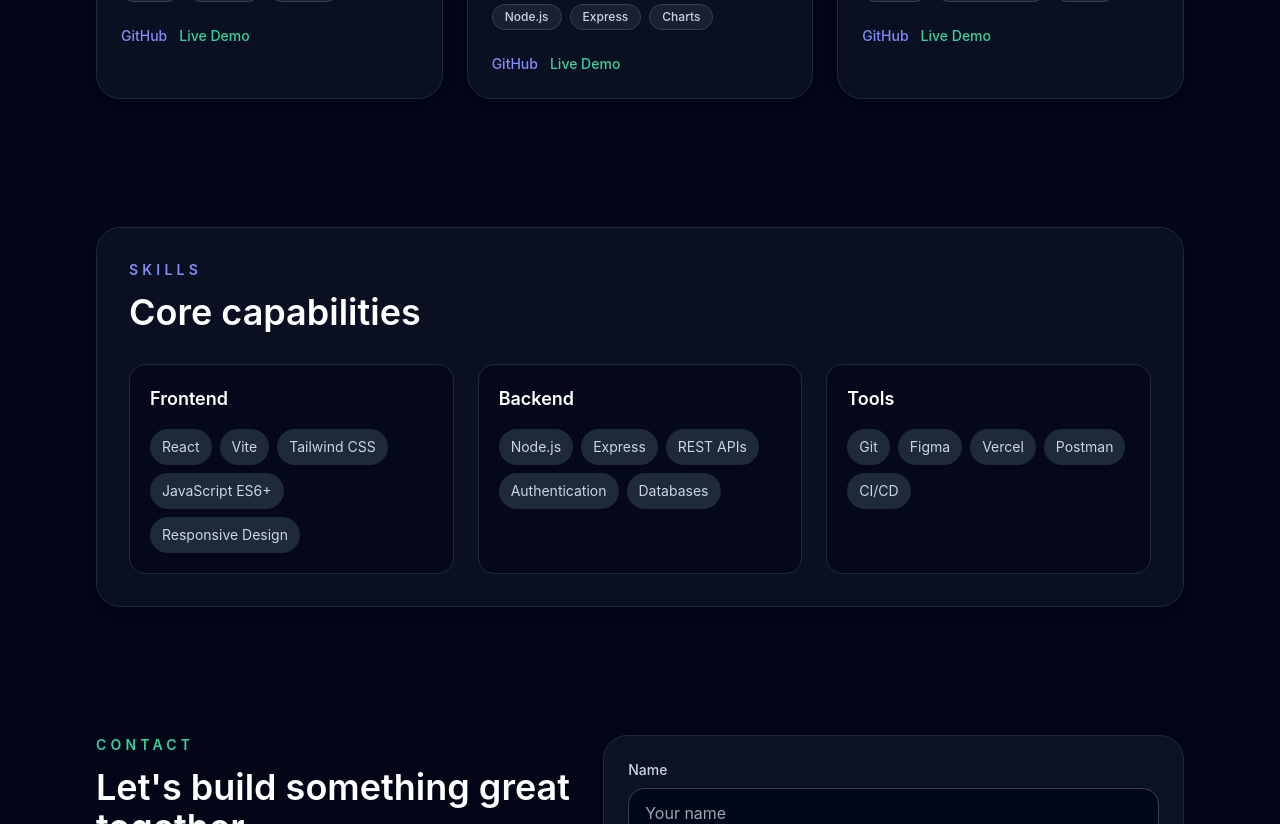
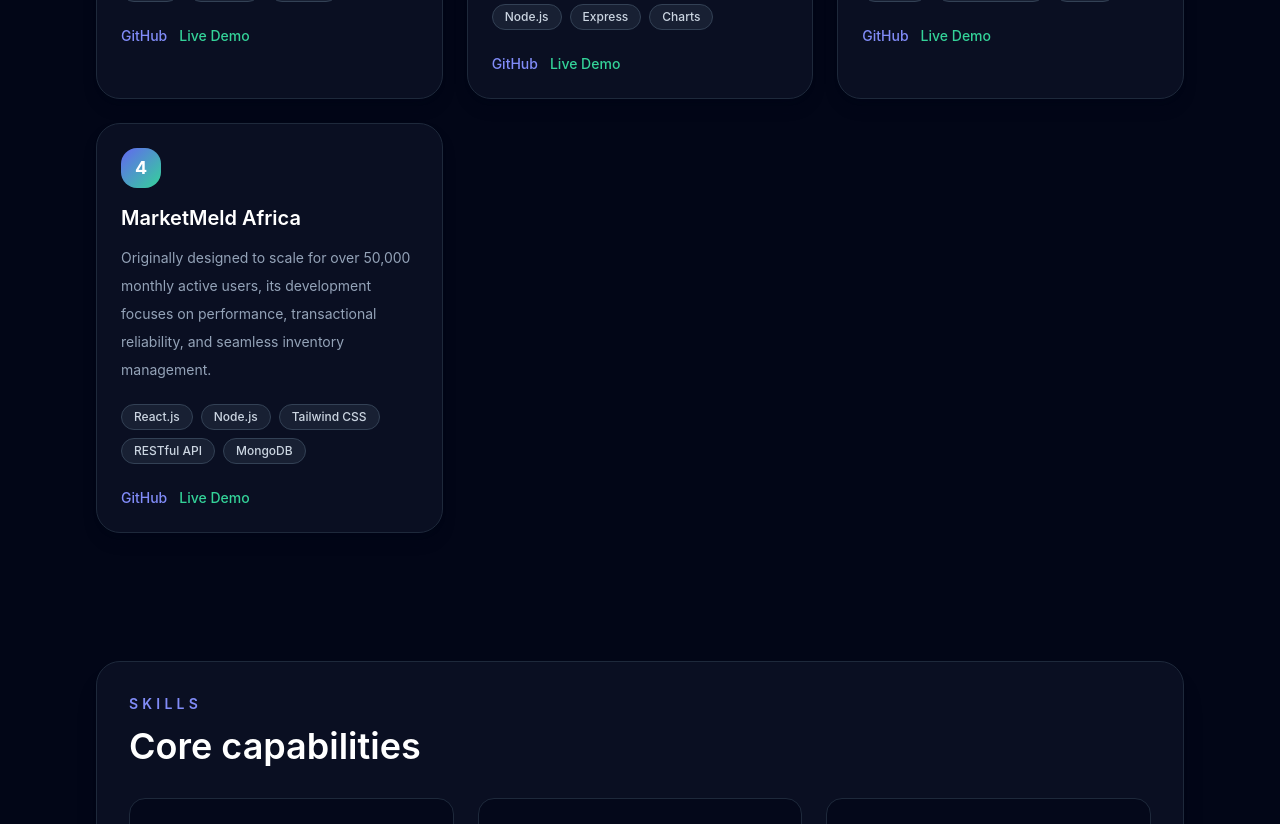
Before and after one commit to miracle-Mi-Code/Portfolio, a React (Vite) app: page / in a window 1280 px wide. Shown: the part 1360-2184 px from the top of the page. Built offline with nearby package versions, Linux system fonts and the light colour scheme; the HTML template or start-up script is replaced by a standard one.

Commit message:
profile image added

```diff
--- a/src/App.jsx
+++ b/src/App.jsx
@@ -1,4 +1,5 @@
 import { useState } from 'react';
+import miImage from './mi.jpg';
 
 const projects = [
   {
@@ -24,6 +25,14 @@
     tags: ['Next.js', 'Framer Motion', 'Sanity'],
     githubLink: 'https://github.com/miracle-Mi-Code/new-grade/',
     liveLink: 'https://grade-calculator-iota-six.vercel.app/',
+  },
+  {
+    id: 4,
+    title: ' MarketMeld Africa',
+    description: 'Originally designed to scale for over 50,000 monthly active users, its development focuses on performance, transactional reliability, and seamless inventory management.',
+    tags: ['React.js', 'Node.js', 'Tailwind CSS', 'RESTful API', 'MongoDB'],
+    githubLink: 'https://github.com/miracle-Mi-Code/capstone-main/',
+    liveLink: 'https://miracle-market.onrender.com/',
   },
 ];
 
@@ -106,6 +115,11 @@
   const [isMenuOpen, setIsMenuOpen] = useState(false);
   const [isDarkMode, setIsDarkMode] = useState(true);
 
+  const themeText = isDarkMode ? 'text-white' : 'text-slate-900';
+  const themeTextSecondary = isDarkMode ? 'text-slate-400' : 'text-slate-600';
+  const themeTextMuted = isDarkMode ? 'text-slate-300' : 'text-slate-700';
+  const themeInputText = isDarkMode ? 'text-slate-100' : 'text-slate-900';
+
   const handleChange = (event) => {
     const { name, value } = event.target;
     setFormData((prev) => ({ ...prev, [name]: value }));
@@ -176,7 +190,7 @@
             </button>
 
             <a
-              href="https://miracleibrahim.cv/"
+              href="https://ibrahimmiracle.cv/"
               target="_blank"
               rel="noreferrer"
               className={`hidden rounded-full border px-4 py-2 text-sm font-medium transition sm:inline-flex ${isDarkMode ? 'border-indigo-500/40 bg-indigo-500/10 text-indigo-300 hover:bg-indigo-500/20' : 'border-indigo-500/30 bg-indigo-500/10 text-indigo-600 hover:bg-indigo-500/20'}`}
@@ -204,7 +218,7 @@
               <a href="#projects" className={`transition ${isDarkMode ? 'text-slate-300 hover:text-white' : 'text-slate-600 hover:text-slate-900'}`} onClick={() => setIsMenuOpen(false)}>Projects</a>
               <a href="#contact" className={`transition ${isDarkMode ? 'text-slate-300 hover:text-white' : 'text-slate-600 hover:text-slate-900'}`} onClick={() => setIsMenuOpen(false)}>Contact</a>
               <a
-                href="https://miracleibrahim.cv/"
+                href="https://ibrahimmiracle.cv/"
                 target="_blank"
                 rel="noreferrer"
                 className={`inline-flex rounded-full border px-3 py-2 font-medium ${isDarkMode ? 'border-indigo-500/40 bg-indigo-500/10 text-indigo-300' : 'border-indigo-500/30 bg-indigo-500/10 text-indigo-600'}`}
@@ -232,7 +246,7 @@
                 <br />
                 Full-Stack Developer
               </h1>
-              <p className="max-w-2xl text-lg leading-8 text-slate-400">
+              <p className={`max-w-2xl text-lg leading-8 ${themeTextSecondary}`}>
                 I craft high-performance web experiences with a strong focus on design systems, clean architecture, and accessible interfaces.
               </p>
             </div>
@@ -245,7 +259,7 @@
               </a>
               <a
                 href="#contact"
-                className="rounded-full border border-slate-700 px-6 py-3 text-center font-semibold text-slate-200 transition hover:-translate-y-1 hover:border-slate-500"
+                className={`rounded-full border border-slate-700 px-6 py-3 text-center font-semibold transition hover:-translate-y-1 hover:border-slate-500 ${isDarkMode ? 'text-slate-200' : 'text-slate-700'}`}
               >
                 Contact Me
               </a>
@@ -255,7 +269,7 @@
           <div className="flex items-center justify-center rounded-3xl border border-slate-800 bg-slate-900/70 p-4 shadow-2xl shadow-indigo-950/40 backdrop-blur">
             <div className="overflow-hidden rounded-full border border-slate-700 bg-slate-950/80 p-2">
               <img
-                src="./src/mi.jpg"
+                src={miImage}
                 alt="Miracle Ibrahim"
                 className="h-[360px] w-full max-w-[320px] rounded-full object-cover"
               />
@@ -267,9 +281,9 @@
           <div className="grid gap-8 lg:grid-cols-[0.95fr_1.05fr]">
             <div>
               <p className="text-sm font-semibold uppercase tracking-[0.3em] text-indigo-400">About</p>
-              <h2 className="mt-3 text-3xl font-semibold text-white sm:text-4xl">Building thoughtful digital products that feel effortless.</h2>
+              <h2 className={`mt-3 text-3xl font-semibold sm:text-4xl ${themeText}`}>Building thoughtful digital products that feel effortless.</h2>
             </div>
-            <p className="text-lg leading-8 text-slate-400">
+            <p className={`text-lg leading-8 ${themeTextSecondary}`}>
               I’m a developer who combines product thinking with modern frontend engineering. From concept sketches to deployed experiences, I enjoy creating interfaces that are both visually striking and technically robust.
             </p>
           </div>
@@ -279,7 +293,7 @@
           <div className="mb-10 flex items-end justify-between gap-4">
             <div>
               <p className="text-sm font-semibold uppercase tracking-[0.3em] text-emerald-400">Projects</p>
-              <h2 className="mt-3 text-3xl font-semibold text-white sm:text-4xl">Selected work</h2>
+              <h2 className={`mt-3 text-3xl font-semibold sm:text-4xl ${themeText}`}>Selected work</h2>
             </div>
           </div>
           <div className="grid gap-6 md:grid-cols-2 xl:grid-cols-3">
@@ -291,11 +305,11 @@
                 <div className="mb-4 flex h-10 w-10 items-center justify-center rounded-2xl bg-gradient-to-br from-indigo-500 to-emerald-400 text-lg font-bold text-white">
                   {project.id}
                 </div>
-                <h3 className="text-xl font-semibold text-white">{project.title}</h3>
-                <p className="mt-3 text-sm leading-7 text-slate-400">{project.description}</p>
+                <h3 className={`text-xl font-semibold ${themeText}`}>{project.title}</h3>
+                <p className={`mt-3 text-sm leading-7 ${themeTextSecondary}`}>{project.description}</p>
                 <div className="mt-5 flex flex-wrap gap-2">
                   {project.tags.map((tag) => (
-                    <span key={tag} className="rounded-full border border-slate-700 bg-slate-800/70 px-3 py-1 text-xs font-medium text-slate-300">
+                    <span key={tag} className={`rounded-full border border-slate-700 bg-slate-800/70 px-3 py-1 text-xs font-medium ${themeTextMuted}`}>
                       {tag}
                     </span>
                   ))}
@@ -316,14 +330,14 @@
         <section className="mx-auto max-w-6xl px-4 py-16 sm:px-6 lg:px-8">
           <div className="rounded-3xl border border-slate-800 bg-slate-900/60 p-8 shadow-xl shadow-slate-950/20">
             <p className="text-sm font-semibold uppercase tracking-[0.3em] text-indigo-400">Skills</p>
-            <h2 className="mt-3 text-3xl font-semibold text-white sm:text-4xl">Core capabilities</h2>
+            <h2 className={`mt-3 text-3xl font-semibold sm:text-4xl ${themeText}`}>Core capabilities</h2>
             <div className="mt-8 grid gap-6 lg:grid-cols-3">
               {skillGroups.map((group) => (
-                <div key={group.title} className="rounded-2xl border border-slate-800 bg-slate-950/70 p-5">
-                  <h3 className="text-lg font-semibold text-white">{group.title}</h3>
+                <div key={group.title} className={`rounded-2xl border p-5 ${isDarkMode ? 'border-slate-800 bg-slate-950/70' : 'border-slate-200 bg-white/90'}`}>
+                  <h3 className={`text-lg font-semibold ${themeText}`}>{group.title}</h3>
                   <div className="mt-4 flex flex-wrap gap-2">
                     {group.skills.map((skill) => (
-                      <span key={skill} className="rounded-full bg-slate-800 px-3 py-2 text-sm text-slate-300">
+                      <span key={skill} className={`rounded-full px-3 py-2 text-sm ${isDarkMode ? 'bg-slate-800 text-slate-300' : 'bg-slate-100 text-slate-700'}`}>
                         {skill}
                       </span>
                     ))}
@@ -338,8 +352,8 @@
           <div className="grid gap-8 lg:grid-cols-[0.9fr_1.1fr]">
             <div>
               <p className="text-sm font-semibold uppercase tracking-[0.3em] text-emerald-400">Contact</p>
-              <h2 className="mt-3 text-3xl font-semibold text-white sm:text-4xl">Let&apos;s build something great together.</h2>
-              <p className="mt-4 max-w-xl text-lg leading-8 text-slate-400">
+              <h2 className={`mt-3 text-3xl font-semibold sm:text-4xl ${themeText}`}>Let&apos;s build something great together.</h2>
+              <p className={`mt-4 max-w-xl text-lg leading-8 ${themeTextSecondary}`}>
                 Have a project idea or a role you think I’d be a fit for? Send a note and I’ll get back to you soon.
               </p>
             </div>
@@ -347,37 +361,37 @@
             <form onSubmit={handleSubmit} className="rounded-3xl border border-slate-800 bg-slate-900/70 p-6 shadow-2xl shadow-slate-950/30">
               <div className="space-y-4">
                 <div>
-                  <label className="mb-2 block text-sm font-medium text-slate-300" htmlFor="name">Name</label>
+                  <label className={`mb-2 block text-sm font-medium ${themeTextMuted}`} htmlFor="name">Name</label>
                   <input
                     id="name"
                     name="name"
                     value={formData.name}
                     onChange={handleChange}
-                    className="w-full rounded-2xl border border-slate-700 bg-slate-950/80 px-4 py-3 text-slate-100 outline-none transition focus:border-indigo-500"
+                    className={`w-full rounded-2xl border border-slate-700 bg-slate-950/80 px-4 py-3 outline-none transition focus:border-indigo-500 ${themeInputText}`}
                     placeholder="Your name"
                   />
                 </div>
                 <div>
-                  <label className="mb-2 block text-sm font-medium text-slate-300" htmlFor="email">Email</label>
+                  <label className={`mb-2 block text-sm font-medium ${themeTextMuted}`} htmlFor="email">Email</label>
                   <input
                     id="email"
                     name="email"
                     type="email"
                     value={formData.email}
                     onChange={handleChange}
-                    className="w-full rounded-2xl border border-slate-700 bg-slate-950/80 px-4 py-3 text-slate-100 outline-none transition focus:border-indigo-500"
+                    className={`w-full rounded-2xl border border-slate-700 bg-slate-950/80 px-4 py-3 outline-none transition focus:border-indigo-500 ${themeInputText}`}
                     placeholder="you@example.com"
                   />
                 </div>
                 <div>
-                  <label className="mb-2 block text-sm font-medium text-slate-300" htmlFor="message">Message</label>
+                  <label className={`mb-2 block text-sm font-medium ${themeTextMuted}`} htmlFor="message">Message</label>
                   <textarea
                     id="message"
                     name="message"
                     value={formData.message}
                     onChange={handleChange}
                     rows="5"
-                    className="w-full rounded-2xl border border-slate-700 bg-slate-950/80 px-4 py-3 text-slate-100 outline-none transition focus:border-indigo-500"
+                    className={`w-full rounded-2xl border border-slate-700 bg-slate-950/80 px-4 py-3 outline-none transition focus:border-indigo-500 ${themeInputText}`}
                     placeholder="Tell me about your project"
                   />
                 </div>
@@ -393,11 +407,10 @@
 
               {status.message ? (
                 <div
-                  className={`mt-4 rounded-2xl border px-4 py-3 text-sm ${
-                    status.type === 'success'
-                      ? 'border-emerald-500/30 bg-emerald-500/10 text-emerald-300'
-                      : 'border-rose-500/30 bg-rose-500/10 text-rose-300'
-                  }`}
+                  className={`mt-4 rounded-2xl border px-4 py-3 text-sm ${status.type === 'success'
+                    ? 'border-emerald-500/30 bg-emerald-500/10 text-emerald-300'
+                    : 'border-rose-500/30 bg-rose-500/10 text-rose-300'
+                    }`}
                 >
                   {status.message}
                 </div>
@@ -409,7 +422,7 @@
 
       <footer className="border-t border-slate-800/80 bg-slate-950/80">
         <div className="mx-auto flex max-w-6xl flex-col items-center justify-between gap-4 px-4 py-8 sm:px-6 lg:flex-row lg:px-8">
-          <p className="text-sm text-slate-400">© 2026 Miracle Ibrahim. All rights reserved.</p>
+          <p className={`text-sm ${themeTextSecondary}`}>© 2026 Miracle Ibrahim. All rights reserved.</p>
           <div className="flex items-center gap-3">
             {socialLinks.map((social) => (
               <a
@@ -418,7 +431,7 @@
                 target="_blank"
                 rel="noreferrer"
                 aria-label={social.label}
-                className="rounded-full border border-slate-700 bg-slate-900/70 p-3 text-slate-300 transition hover:-translate-y-1 hover:border-indigo-500 hover:text-white"
+                className={`rounded-full border border-slate-700 bg-slate-900/70 p-3 transition hover:-translate-y-1 hover:border-indigo-500 ${isDarkMode ? 'text-slate-300 hover:text-white' : 'text-slate-700 hover:text-slate-900'}`}
               >
                 {social.icon}
               </a>
```
